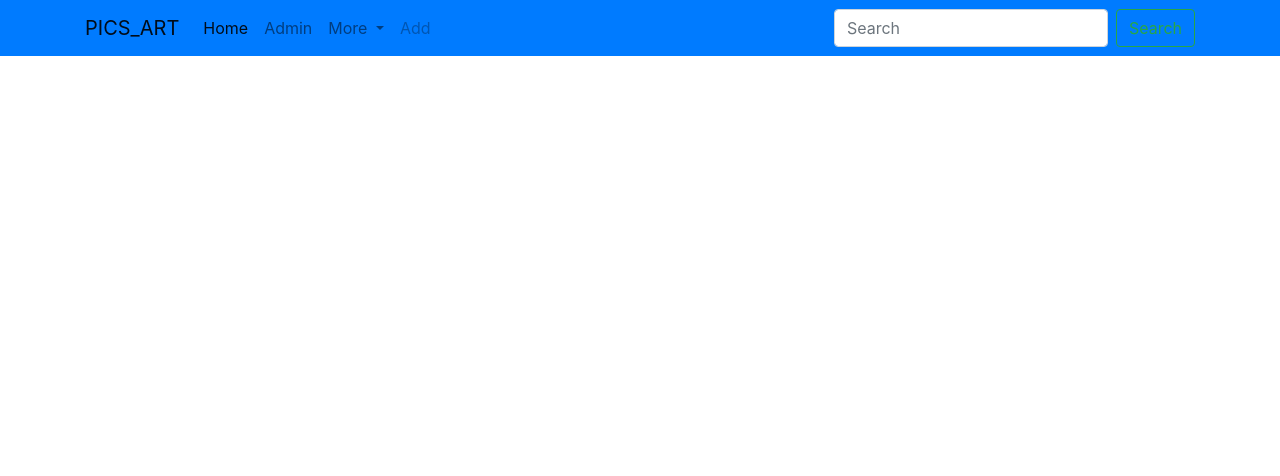
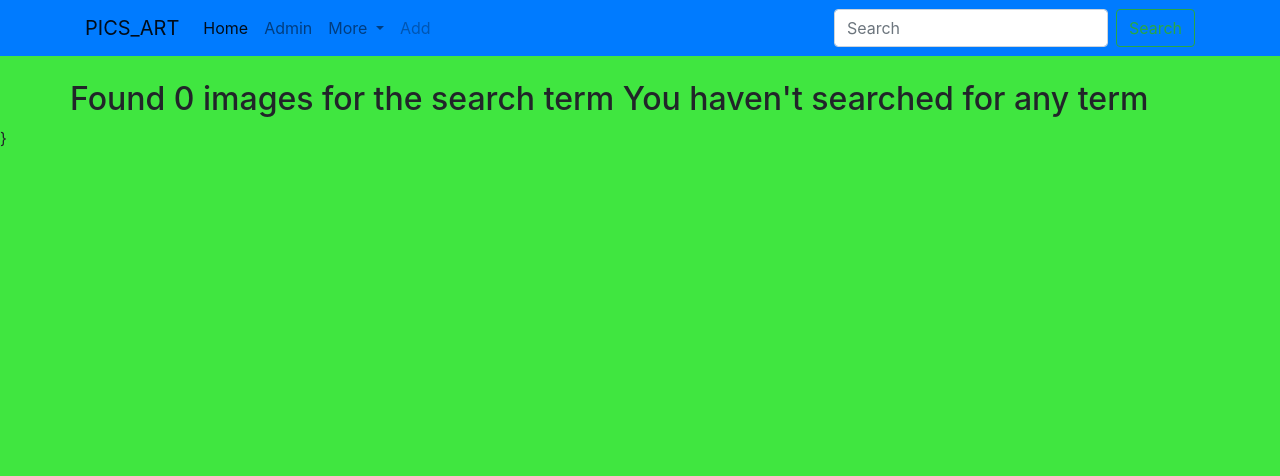
Before and after one commit to Trinityrace/galla, a Django app: page /search/ in a window 1280 px wide. Shown: the top 476 px of the page. Run offline with Django 3.2, Linux system fonts and the light colour scheme; some libraries are stand-ins or nearby versions.

Commit message:
search functionality updates; and media upload

```diff
--- a/galla/settings.py
+++ b/galla/settings.py
@@ -69,6 +69,7 @@ TEMPLATES = [
                 'django.template.context_processors.request',
                 'django.contrib.auth.context_processors.auth',
                 'django.contrib.messages.context_processors.messages',
+                'django.template.context_processors.media',
             ],
         },
     },
--- a/gallery/static/css/base.css
+++ b/gallery/static/css/base.css
@@ -1,4 +1,4 @@
 body
 {
-  background-color: rgb(50, 92, 50);
+  background-color: rgb(64, 230, 64);
 }
--- a/gallery/templates/photo/base.html
+++ b/gallery/templates/photo/base.html
@@ -1,6 +1,6 @@
 {% load bootstrap3 %}
 {% load static from staticfiles %}
-
+{% load static %}
 <!DOCTYPE html>
 <html lang="en">
 <head>
@@ -14,6 +14,7 @@
   <link rel="stylesheet" href="https://stackpath.bootstrapcdn.com/bootstrap/4.5.0/css/bootstrap.min.css"
   integrity="sha384-9aIt2nRpC12Uk9gS9baDl411NQApFmC26EwAOH8WgZl5MYYxFfc+NcPb1dKGj7Sk" crossorigin="anonymous">
 
+  <link rel="stylesheet" href="{% static 'css/base.css' %}">
   {% endblock %}
 </head>
 
@@ -21,23 +22,6 @@
   {% include 'photo/navbar.html' %}
 
   {% block content %}
-
-  <div id="carouselExampleSlidesOnly" class="carousel slide" data-ride="carousel">
-
-    <div class="carousel-inner">
-
-      <div class="carousel-item active">
-        {% for image in images %}
-        {% if image.image %}
-        <h2>{{ image.title }}</h2>
-        <em>{{ image.timestamp }}</em>
-        <img src="{{ image.image.url }}" class="d-block w-100 " alt="">
-        {% endif %}
-        {% endfor %}
-      </div>
-
-    </div>
-  </div>
 
   {% endblock content %}
 
--- a/gallery/templates/photo/navbar.html
+++ b/gallery/templates/photo/navbar.html
@@ -1,7 +1,7 @@
 
   <nav class="navbar navbar-expand-lg navbar-light bg-primary">
     <div class="container">
-      <a class="navbar-brand" href="#">PICS_ART</a>
+      <a class="navbar-brand" href="{% url 'gallery' %}">PICS_ART</a>
       <button class="navbar-toggler" type="button" data-toggle="collapse" data-target="#navbarSupportedContent"
         aria-controls="navbarSupportedContent" aria-expanded="false" aria-label="Toggle navigation">
         <span class="navbar-toggler-icon"></span>
@@ -33,7 +33,7 @@
         </ul>
         <form class="form-inline my-2 my-lg-0">
           <input class="form-control mr-sm-2" type="search" placeholder="Search" aria-label="Search">
-          <button class="btn btn-outline-success my-2 my-sm-0" type="submit">Search</button>
+          <button class="btn btn-outline-success my-2 my-sm-0" type="submit"><i class="glyphicon glyphicon-search"></i>Search</button>
         </form>
       </div>
     </div>
--- a/gallery/templates/photo/search.html
+++ b/gallery/templates/photo/search.html
@@ -1,5 +1,25 @@
 {%extends 'photo/base.html'%}
 
 {% block content %}
-{{block.super}}
+<div class="container">
+<div class="row">
+  {% if images%}
+    <h2>Found {{ images|length }} of searched term {{message}}</h2>
+  {% else %}
+    <h2> Found 0 images for the search term {{message}}</h2>
+  {% endif %}
+
+</div>
+
+<div class="row">
+
+{% if images %}
+  {% for image in images %}
+    <div class="col-sm-6 col-md-3">
+        <h1>{{image.title}}</h1>
+    </div>
+  {% endfor %}
+{% endif %}
+</div>
+</div>}
 {% endblock %}
--- a/gallery/urls.py
+++ b/gallery/urls.py
@@ -11,4 +11,5 @@ urlpatterns=[
     url('search/', views.search_results, name='search_results'),
     url('location/', views.location, name='location'),
 ]
-if settings.DEBUG: urlpatterns += static(settings.MEDIA_URL, document_root=settings.MEDIA_ROOT)
+if settings.DEBUG:
+    urlpatterns += static(settings.MEDIA_URL, document_root=settings.MEDIA_ROOT)
--- a/gallery/views.py
+++ b/gallery/views.py
@@ -9,7 +9,7 @@ def index(request):
 
 def gallery(request):
     images = Photo.objects.all().order_by('timestamp')
-    return render(request, 'photo/base.html', {'images': images})
+    return render(request, 'photo/gallery.html', {'images': images})
 
 
 def location(request):
@@ -20,4 +20,13 @@ def category(request):
     return render(request, 'photo/base.html')
 
 def search_results(request):
-    return render(request, 'photo/search.html')
+    if 'image' in request.GET and request.GET["image"]:
+        search_term = request.GET.get("image")
+        searched_images = Photo.search_by_category(search_term)
+        message = f"{search_term}"
+
+        return render(request, 'photo/search.html',{"message":message,"photos": searched_images})
+
+    else:
+        message = "You haven't searched for any term"
+    return render(request, 'photo/search.html',{"message":message})
```
Also changed, not shown: gallery/templates/photo/gallery.html (added, +22 -0 lines), media/anh-tr-n-G7MLvqp9-lg-unsplash_1.jpg (added), 1 other file.
